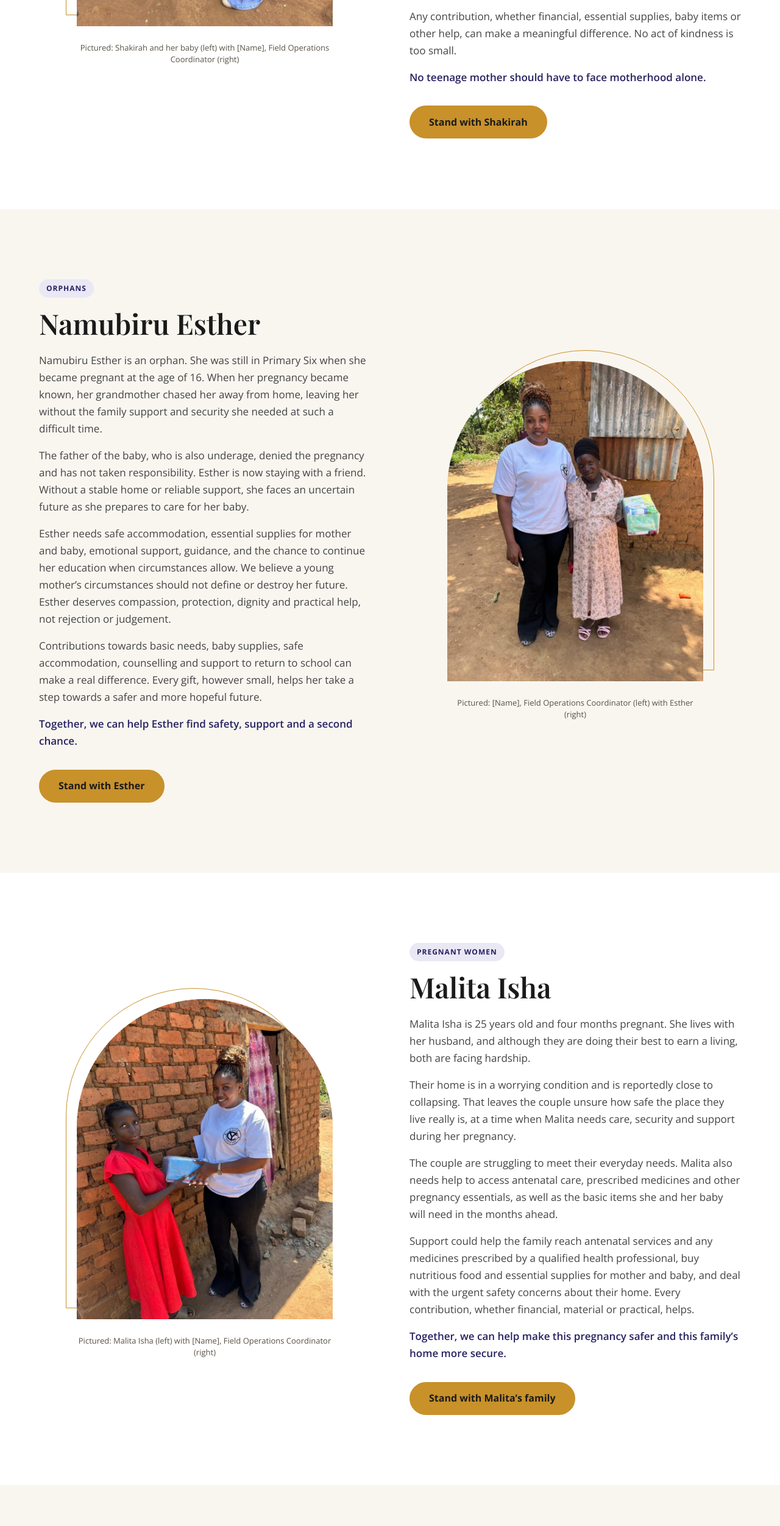
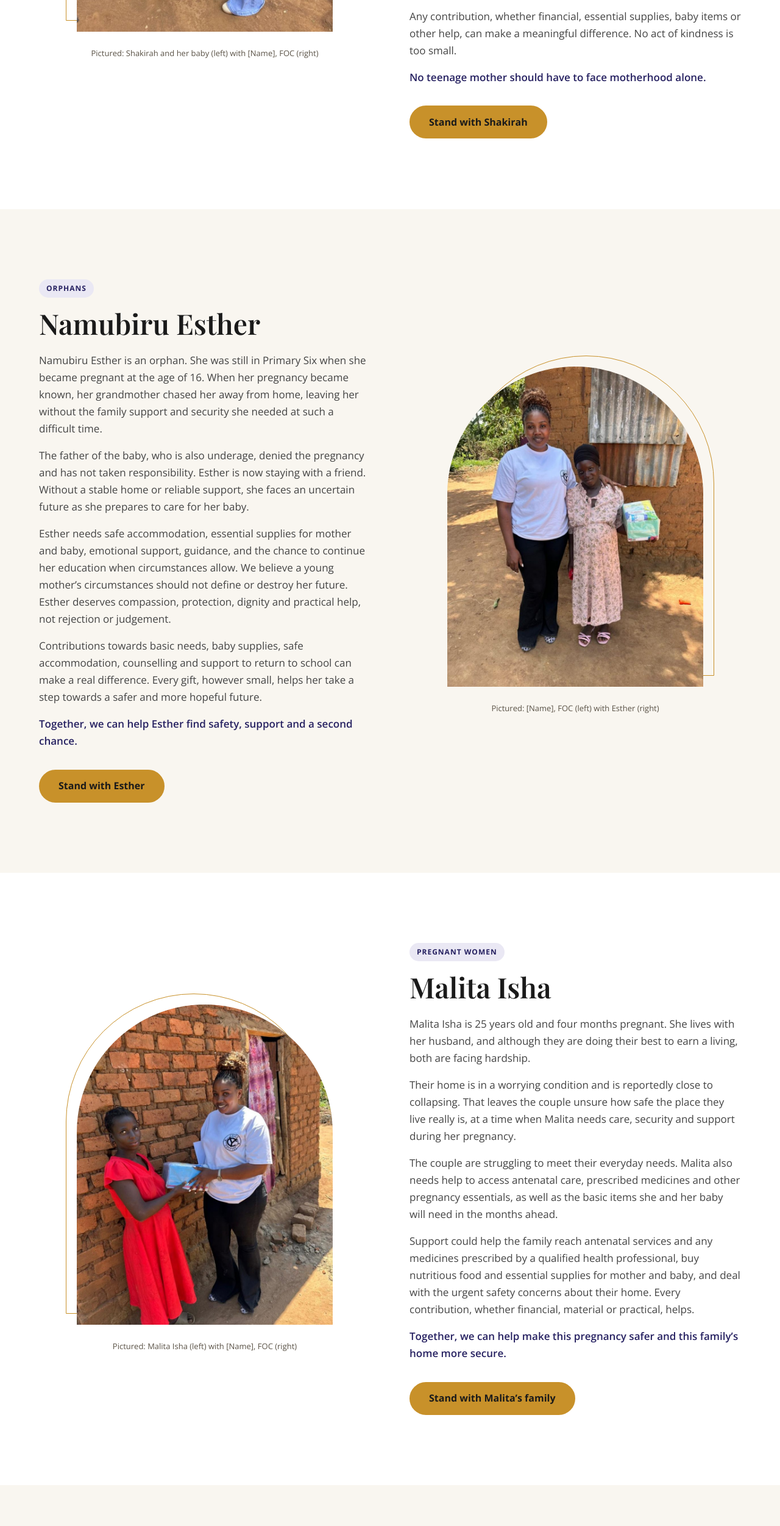
Before and after one commit to DMS-Works/DSCF, a plain HTML site: page testimonials.html in a window 1280 px wide. Shown: the part 1218-3720 px from the top of the page at 61% size. Drawn offline with nearby package versions, Linux system fonts and the light colour scheme; a web font is replaced by a local one.

Commit message:
Shorten photo credits to FOC so they fit on one line
Co-Authored-By: Claude Opus 5.5 <noreply@anthropic.com>
Claude-Session: https://claude.ai/code/session_01HswpQWKTVgsWT7bmcfN4Dz

```diff
--- a/css/style.css
+++ b/css/style.css
@@ -297,6 +297,7 @@ p + p { margin-top: 16px; }
 
 .photo-figure { width: 100%; max-width: 420px; margin: 0; }
 .photo-credit { margin-top: 26px; font-size: 13px; line-height: 1.5; color: var(--text-muted); text-align: center; }
+.photo-credit abbr { text-decoration: none; }
 
 /* ── STATS BAND ───────────────────────────────────────────── */
 .stats { background: var(--brand); color: var(--white); padding: 52px 0; }
--- a/testimonials.html
+++ b/testimonials.html
@@ -79,7 +79,7 @@
 
     <section id="shakirah" class="section">
       <div class="container split">
-        <div class="split__media"><figure class="photo-figure"><div class="arch-frame arch-frame--left" style="max-width: 420px"><div class="photo photo--arch"><img src="assets/images/stories/shakirah.jpg" alt="Shakirah holding her baby, standing beside a member of the Foundation outside a brick house" loading="lazy" style="object-position: center"></div></div><figcaption class="photo-credit">Pictured: Shakirah and her baby (left) with [Name], Field Operations Coordinator (right)</figcaption></figure></div>
+        <div class="split__media"><figure class="photo-figure"><div class="arch-frame arch-frame--left" style="max-width: 420px"><div class="photo photo--arch"><img src="assets/images/stories/shakirah.jpg" alt="Shakirah holding her baby, standing beside a member of the Foundation outside a brick house" loading="lazy" style="object-position: center"></div></div><figcaption class="photo-credit">Pictured: Shakirah and her baby (left) with [Name], <abbr title="Field Operations Coordinator">FOC</abbr> (right)</figcaption></figure></div>
         <div class="split__text">
           <span class="tag">Teen Mothers</span>
           <h2 style="margin: 16px 0 20px">Namambo Shakirah</h2>
@@ -108,12 +108,12 @@
             <a href="support-us.html#donate" class="btn btn--gold">Stand with Esther</a>
           </div>
         </div>
-        <div class="split__media"><figure class="photo-figure"><div class="arch-frame" style="max-width: 420px"><div class="photo photo--arch"><img src="assets/images/stories/esther.jpg" alt="Esther standing outside a mud-brick house with a member of the Foundation, holding a pack of supplies" loading="lazy" style="object-position: center"></div></div><figcaption class="photo-credit">Pictured: [Name], Field Operations Coordinator (left) with Esther (right)</figcaption></figure></div>
+        <div class="split__media"><figure class="photo-figure"><div class="arch-frame" style="max-width: 420px"><div class="photo photo--arch"><img src="assets/images/stories/esther.jpg" alt="Esther standing outside a mud-brick house with a member of the Foundation, holding a pack of supplies" loading="lazy" style="object-position: center"></div></div><figcaption class="photo-credit">Pictured: [Name], <abbr title="Field Operations Coordinator">FOC</abbr> (left) with Esther (right)</figcaption></figure></div>
       </div>
     </section>
     <section id="isha" class="section">
       <div class="container split">
-        <div class="split__media"><figure class="photo-figure"><div class="arch-frame arch-frame--left" style="max-width: 420px"><div class="photo photo--arch"><img src="assets/images/stories/isha.jpg" alt="Malita Isha receiving a pack of supplies from a member of the Foundation outside her home" loading="lazy" style="object-position: center"></div></div><figcaption class="photo-credit">Pictured: Malita Isha (left) with [Name], Field Operations Coordinator (right)</figcaption></figure></div>
+        <div class="split__media"><figure class="photo-figure"><div class="arch-frame arch-frame--left" style="max-width: 420px"><div class="photo photo--arch"><img src="assets/images/stories/isha.jpg" alt="Malita Isha receiving a pack of supplies from a member of the Foundation outside her home" loading="lazy" style="object-position: center"></div></div><figcaption class="photo-credit">Pictured: Malita Isha (left) with [Name], <abbr title="Field Operations Coordinator">FOC</abbr> (right)</figcaption></figure></div>
         <div class="split__text">
           <span class="tag">Pregnant Women</span>
           <h2 style="margin: 16px 0 20px">Malita Isha</h2>
@@ -140,7 +140,7 @@
             <a href="support-us.html#donate" class="btn btn--gold">Help a child like Elvis</a>
           </div>
         </div>
-        <div class="split__media"><figure class="photo-figure"><div class="arch-frame" style="max-width: 420px"><div class="photo photo--arch"><img src="assets/images/stories/elvis.jpg?v=2" alt="Elvis, aged two, lying on a mat outside his home during a visit from the Foundation" loading="lazy" style="object-position: center bottom"></div></div><figcaption class="photo-credit">Pictured: Elvis (front) with [Name], Field Operations Coordinator</figcaption></figure></div>
+        <div class="split__media"><figure class="photo-figure"><div class="arch-frame" style="max-width: 420px"><div class="photo photo--arch"><img src="assets/images/stories/elvis.jpg?v=2" alt="Elvis, aged two, lying on a mat outside his home during a visit from the Foundation" loading="lazy" style="object-position: center bottom"></div></div><figcaption class="photo-credit">Pictured: Elvis (front) with [Name], <abbr title="Field Operations Coordinator">FOC</abbr></figcaption></figure></div>
       </div>
     </section>
 
```
